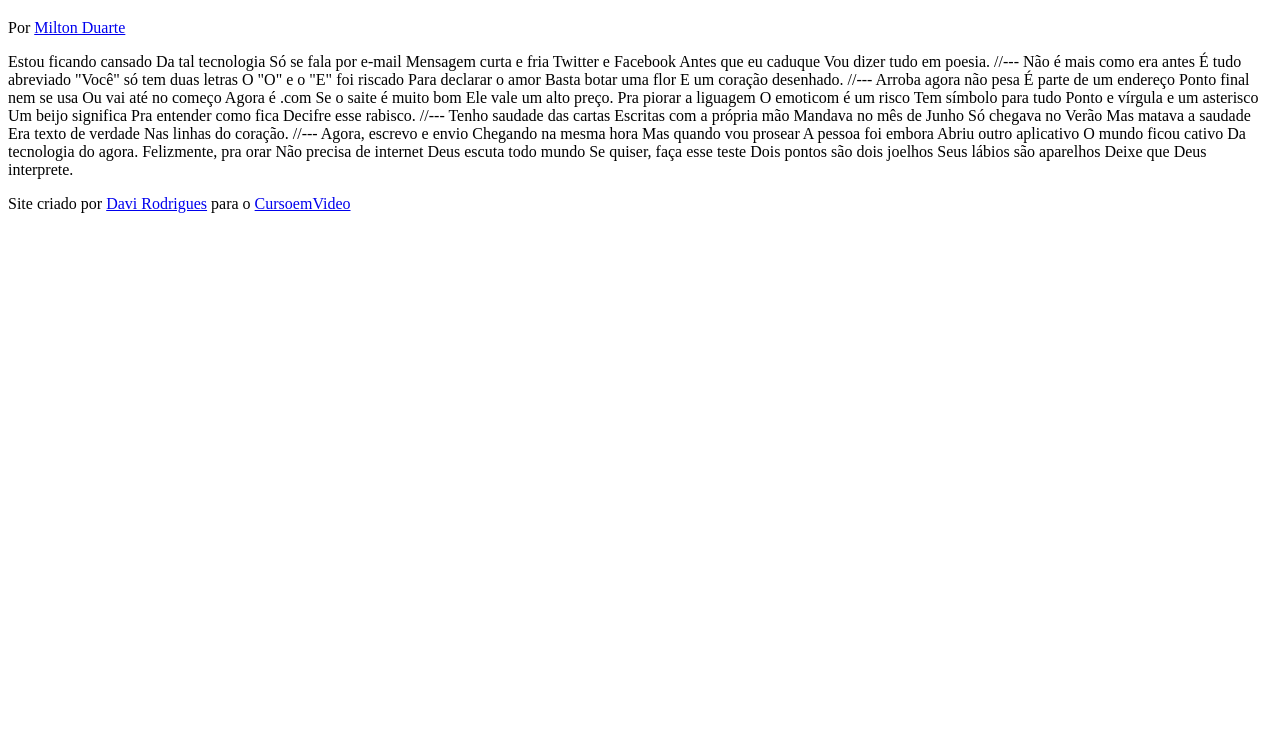
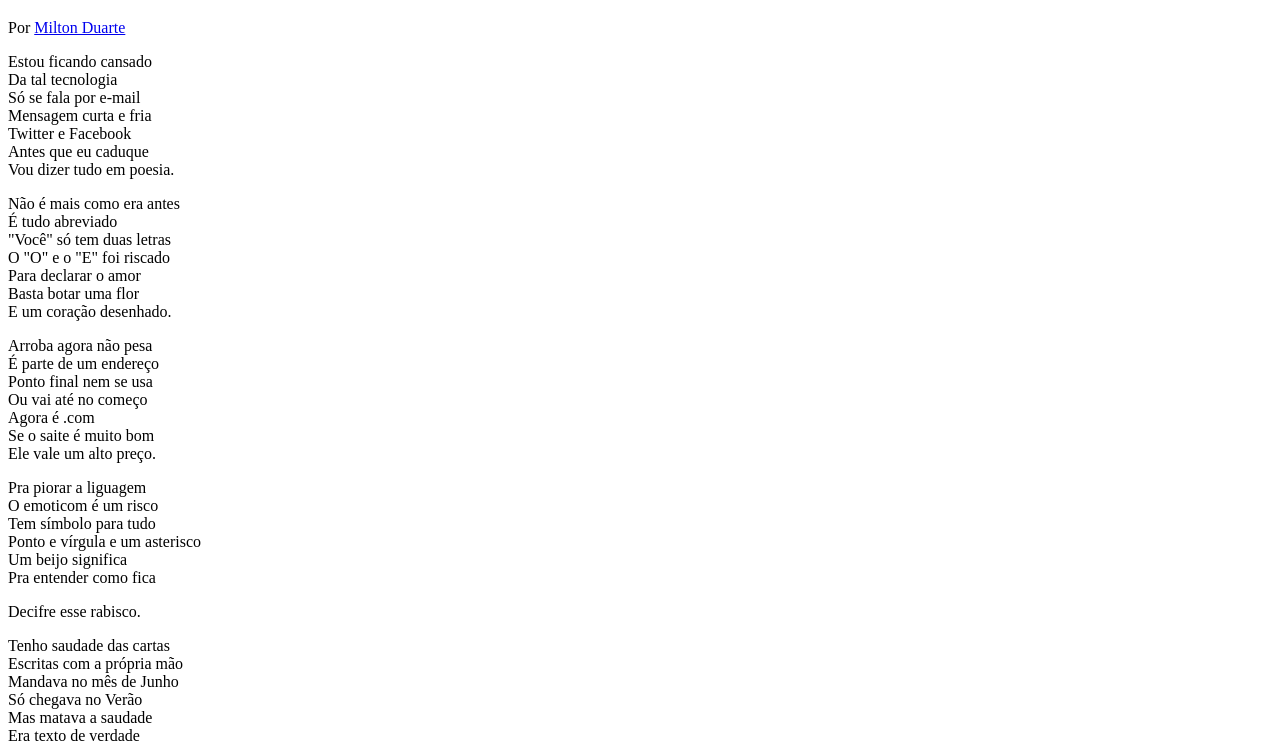
Before and after one commit to DaviRodriguesCODER/Curso-html-e-css, a plain HTML site: page exercicios/pratica 08/index.html in a window 1280 px wide. Shown: the part 61-804 px from the top of the page. Drawn offline with Linux system fonts and the light colour scheme.

Commit message:
atualizaçon

```diff
--- /dev/null
+++ b/exercicios/pratica 08/estilo/style.css
@@ -0,0 +1 @@
+@charset "UTF-8";
--- a/exercicios/pratica 08/index.html
+++ b/exercicios/pratica 08/index.html
@@ -4,6 +4,7 @@
     <meta charset="UTF-8">
     <meta name="viewport" content="width=device-width, initial-scale=1.0">
     <title>Cordel Moderno</title>
+    <link rel="stylesheet" href="estilo/style.css">
 </head>
 <body>
     <header>
@@ -11,69 +12,83 @@
         <p>Por <a href="https://www.recantodasletras.com.br/poesias/3186743" target="_blank">Milton Duarte</a></p>
     </header>
 
-    Estou ficando cansado
-    Da tal tecnologia
-    Só se fala por e-mail
-    Mensagem curta e fria
-    Twitter e Facebook
-    Antes que eu caduque
-    Vou dizer tudo em poesia.
+    <section>
+        <p>
+            Estou ficando cansado <br>
+            Da tal tecnologia <br>
+            Só se fala por e-mail <br>
+            Mensagem curta e fria <br>
+            Twitter e Facebook <br>
+            Antes que eu caduque <br>
+            Vou dizer tudo em poesia.
+        </p>
+    </section>
 
-    //---
+    <section>
+        <p>
+            Não é mais como era antes <br>
+            É tudo abreviado <br>
+            "Você" só tem duas letras <br>
+            O "O" e o "E" foi riscado <br>
+            Para declarar o amor <br>
+            Basta botar uma flor <br>
+            E um coração desenhado.
+        </p>
+    </section>
 
-    Não é mais como era antes
-    É tudo abreviado
-    "Você" só tem duas letras
-    O "O" e o "E" foi riscado
-    Para declarar o amor
-    Basta botar uma flor
-    E um coração desenhado.
+    <section>
+            <p>
+                Arroba agora não pesa <br>
+                É parte de um endereço <br>
+                Ponto final nem se usa <br>
+                Ou vai até no começo <br>
+                Agora é .com <br>
+                Se o saite é muito bom <br>
+                Ele vale um alto preço.
+            </p>
 
-    //---
+            Pra piorar a liguagem <br>
+            O emoticom é um risco <br>
+            Tem símbolo para tudo <br>
+            Ponto e vírgula e um asterisco <br>
+            Um beijo significa <br>
+            Pra entender como fica <br>
+            <p>Decifre esse rabisco.</p>
+    </section>
 
-    Arroba agora não pesa
-    É parte de um endereço
-    Ponto final nem se usa
-    Ou vai até no começo
-    Agora é .com
-    Se o saite é muito bom
-    Ele vale um alto preço.
+    <section>
+        <p>
+            Tenho saudade das cartas <br>
+            Escritas com a própria mão <br>
+            Mandava no mês de Junho <br>
+            Só chegava no Verão <br>
+            Mas matava a saudade <br>
+            Era texto de verdade <br>
+            Nas linhas do coração.
+        </p>
+    </section>
 
-    Pra piorar a liguagem
-    O emoticom é um risco
-    Tem símbolo para tudo
-    Ponto e vírgula e um asterisco
-    Um beijo significa
-    Pra entender como fica
-    Decifre esse rabisco.
+    <section>
+            <p>
+                Agora, escrevo e envio <br>
+                Chegando na mesma hora <br>
+                Mas quando vou prosear <br>
+                A pessoa foi embora <br>
+                Abriu outro aplicativo <br>
+                O mundo ficou cativo <br>
+                Da tecnologia do agora.
+            </p>
 
-    //---
-
-    Tenho saudade das cartas
-    Escritas com a própria mão
-    Mandava no mês de Junho
-    Só chegava no Verão
-    Mas matava a saudade
-    Era texto de verdade
-    Nas linhas do coração.
-
-    //---
-
-    Agora, escrevo e envio
-    Chegando na mesma hora
-    Mas quando vou prosear
-    A pessoa foi embora
-    Abriu outro aplicativo
-    O mundo ficou cativo
-    Da tecnologia do agora.
-
-    Felizmente, pra orar
-    Não precisa de internet
-    Deus escuta todo mundo
-    Se quiser, faça esse teste
-    Dois pontos são dois joelhos
-    Seus lábios são aparelhos
-    Deixe que Deus interprete.
+            <p>
+                Felizmente, pra orar <br>
+                Não precisa de internet <br>
+                Deus escuta todo mundo <br>
+                Se quiser, faça esse teste <br>
+                Dois pontos são dois joelhos <br>
+                Seus lábios são aparelhos <br>
+                Deixe que Deus interprete.
+            </p>
+    </section>
 
     <footer>
          <p>Site criado por <a href="https://github.com/DaviRodriguesCODER" target="_blank">Davi Rodrigues</a> para o <a href="https://www.cursoemvideo.com" target="_blank">CursoemVideo</a></p>
```
Also changed, not shown: ex024/imagens/pratica 08/index.html (deleted, +0 -82 lines), ex024/imagens/pratica 08/._background001.jpg (deleted), ex024/imagens/pratica 08/._background002.jpg (deleted), ex024/imagens/pratica 08/._favicon.ico (deleted), ex024/imagens/pratica 08/cordel-moderno.txt (deleted).
